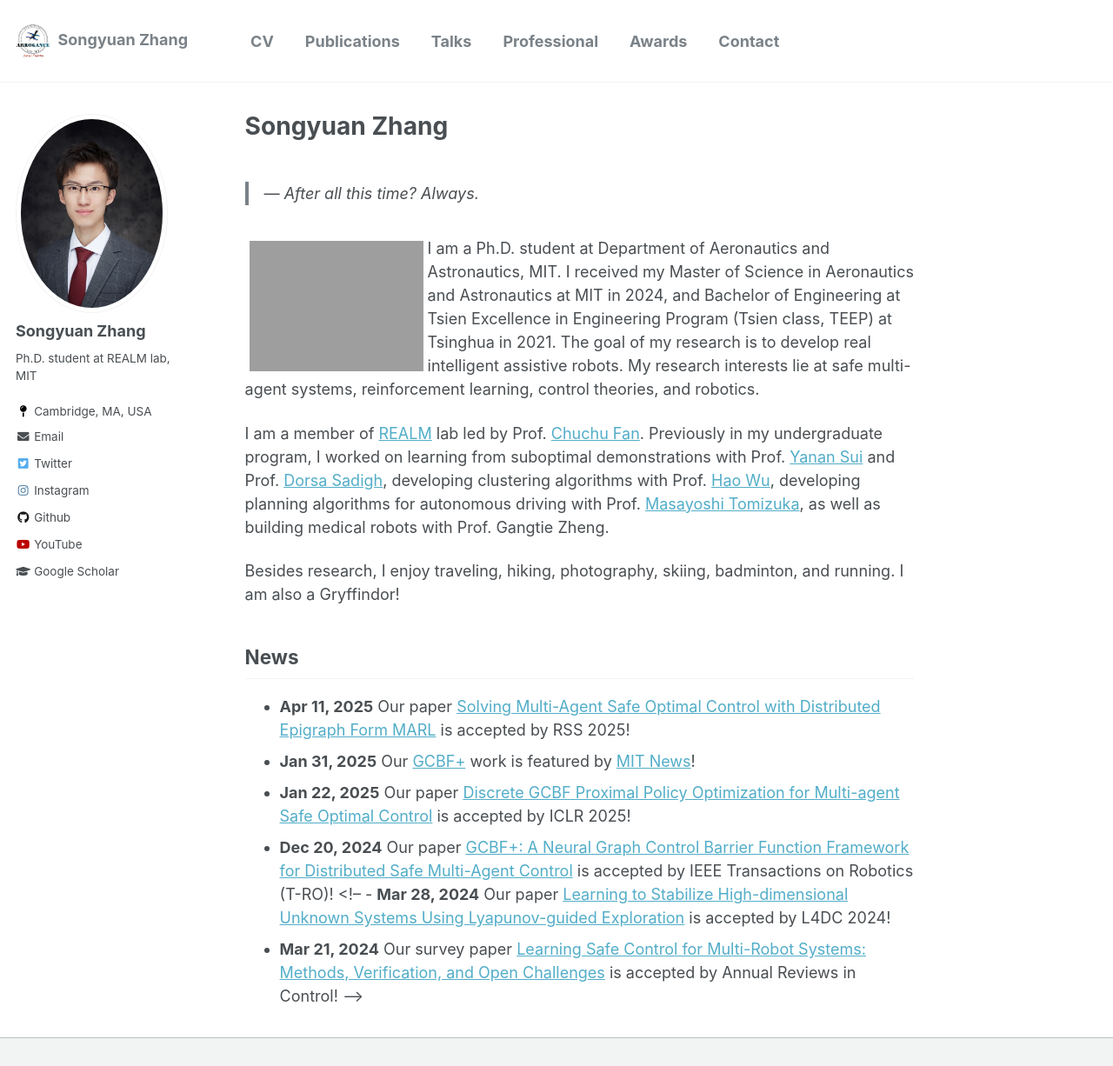
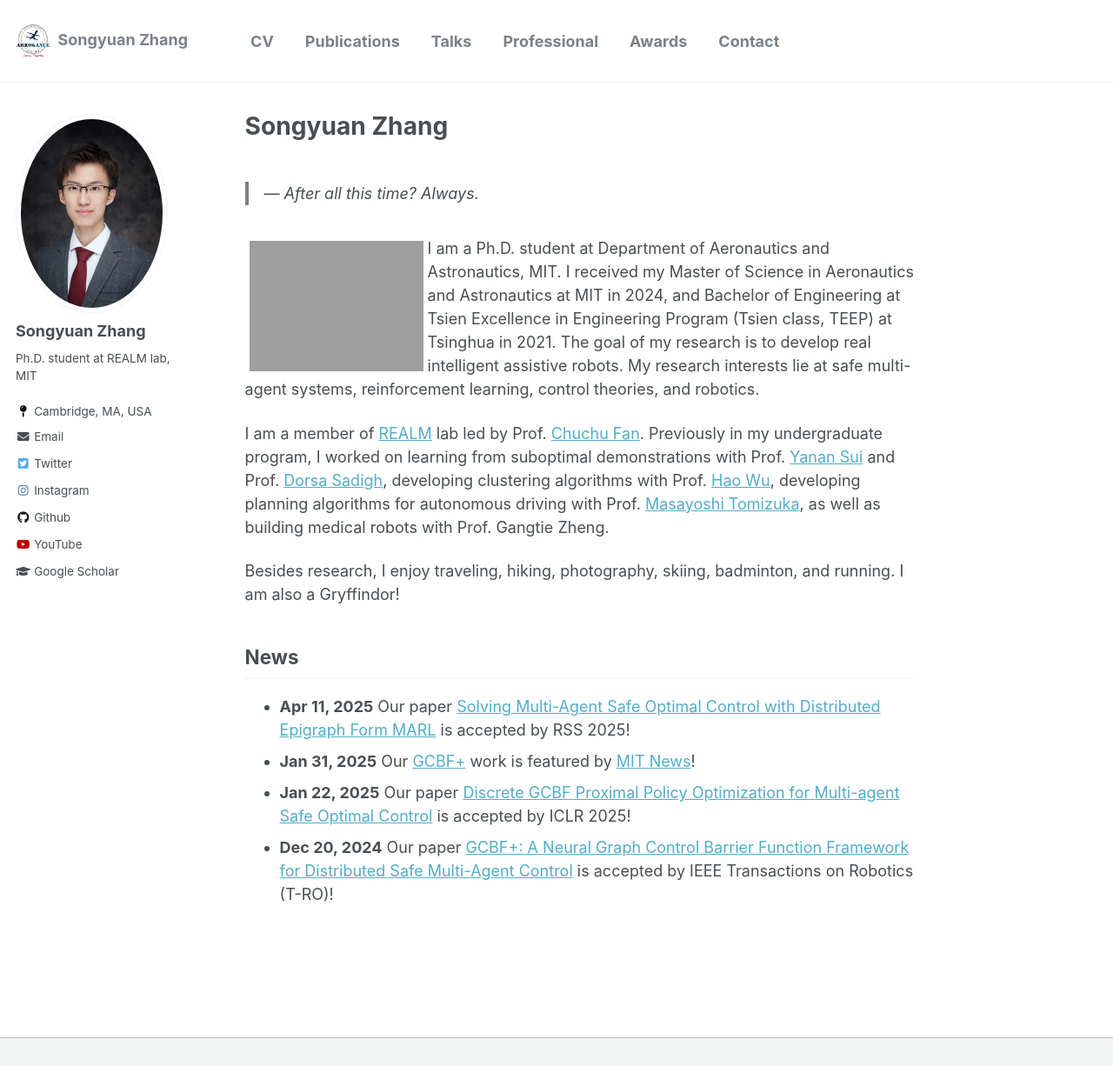
Before and after one commit to syzhang092218-source/syzhang092218-source.github.io, a Jekyll site: the page built from _pages/about.md, in a window 1280 px wide and 1366 px high, cut to the strip 0-1226 px from the top of the window. Shown: the whole strip at 87% size. Built offline with Jekyll 4.4.1, drawn with Linux system fonts in a browser that asks for light colours.

```diff
--- a/_pages/about.md
+++ b/_pages/about.md
@@ -28,8 +28,8 @@
 - **Jan 31, 2025** Our [GCBF+](https://mit-realm.github.io/gcbfplus/) work is featured by [MIT News](https://news.mit.edu/2025/mit-engineers-help-multirobot-systems-stay-safety-zone-0131)!
 - **Jan 22, 2025** Our paper [Discrete GCBF Proximal Policy Optimization for Multi-agent Safe Optimal Control](https://mit-realm.github.io/dgppo/) is accepted by ICLR 2025!
 - **Dec 20, 2024** Our paper [GCBF+: A Neural Graph Control Barrier Function Framework for Distributed Safe Multi-Agent Control](https://mit-realm.github.io/gcbfplus/) is accepted by IEEE Transactions on Robotics (T-RO)!
-<!-- - **Mar 28, 2024** Our paper [Learning to Stabilize High-dimensional Unknown Systems Using Lyapunov-guided Exploration](https://mit-realm.github.io/lyge-website/) is accepted by L4DC 2024!
-- **Mar 21, 2024** Our survey paper [Learning Safe Control for Multi-Robot Systems: Methods, Verification, and Open Challenges](https://www.sciencedirect.com/science/article/abs/pii/S1367578824000178) is accepted by Annual Reviews in Control! -->
+<!-- - **Mar 28, 2024** Our paper [Learning to Stabilize High-dimensional Unknown Systems Using Lyapunov-guided Exploration](https://mit-realm.github.io/lyge-website/) is accepted by L4DC 2024! -->
+<!-- - **Mar 21, 2024** Our survey paper [Learning Safe Control for Multi-Robot Systems: Methods, Verification, and Open Challenges](https://www.sciencedirect.com/science/article/abs/pii/S1367578824000178) is accepted by Annual Reviews in Control! -->
 <!-- - **Aug 30, 2023**: Our paper [Neural Graph Control Barrier Functions Guided Distributed Collision-avoidance Multi-agent Control](https://mit-realm.github.io/gcbf-website/) is accepted by CoRL 2023! -->
 <!-- - **Aug 16, 2023**: Our paper [Physics-Informed, Safety and Stability Certified Neural Control for Uncertain Networked Microgrids](https://ieeexplore.ieee.org/stamp/stamp.jsp?arnumber=10233047) is accepted by IEEE-SG! -->
 <!-- - **Mar 15, 2023**: Our paper [Compositional Neural Certificates for Networked Dynamical Systems](https://mit-realm.github.io/neuriss-website/) is accepted by L4DC 2023! -->
```
